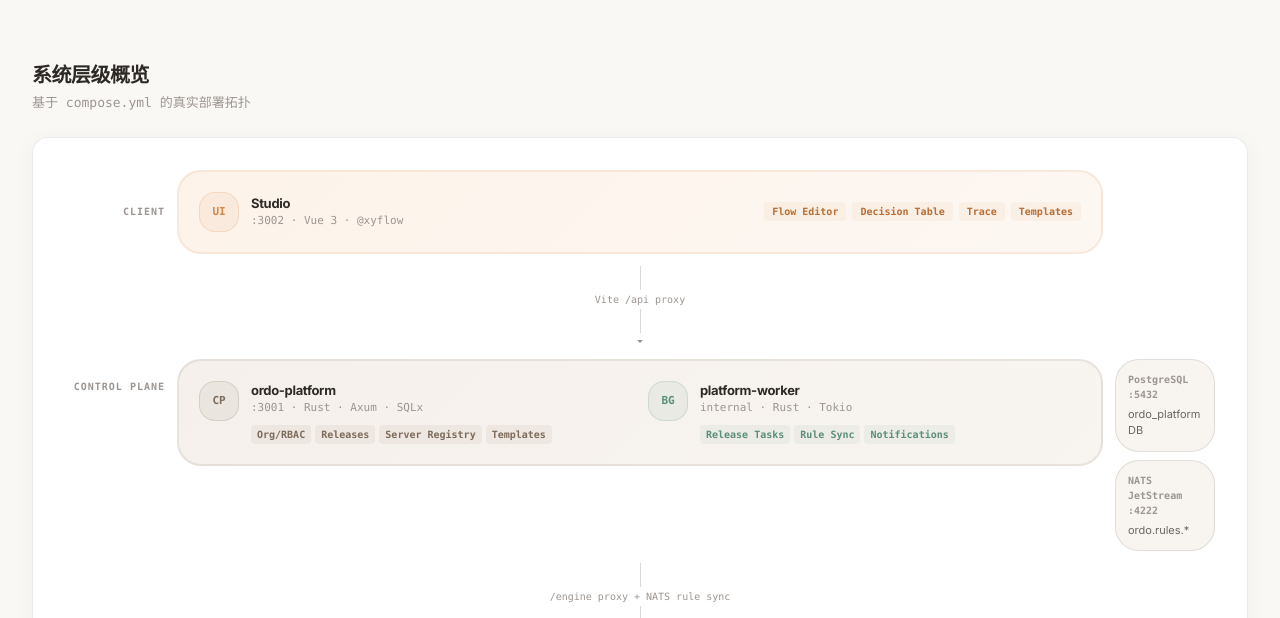
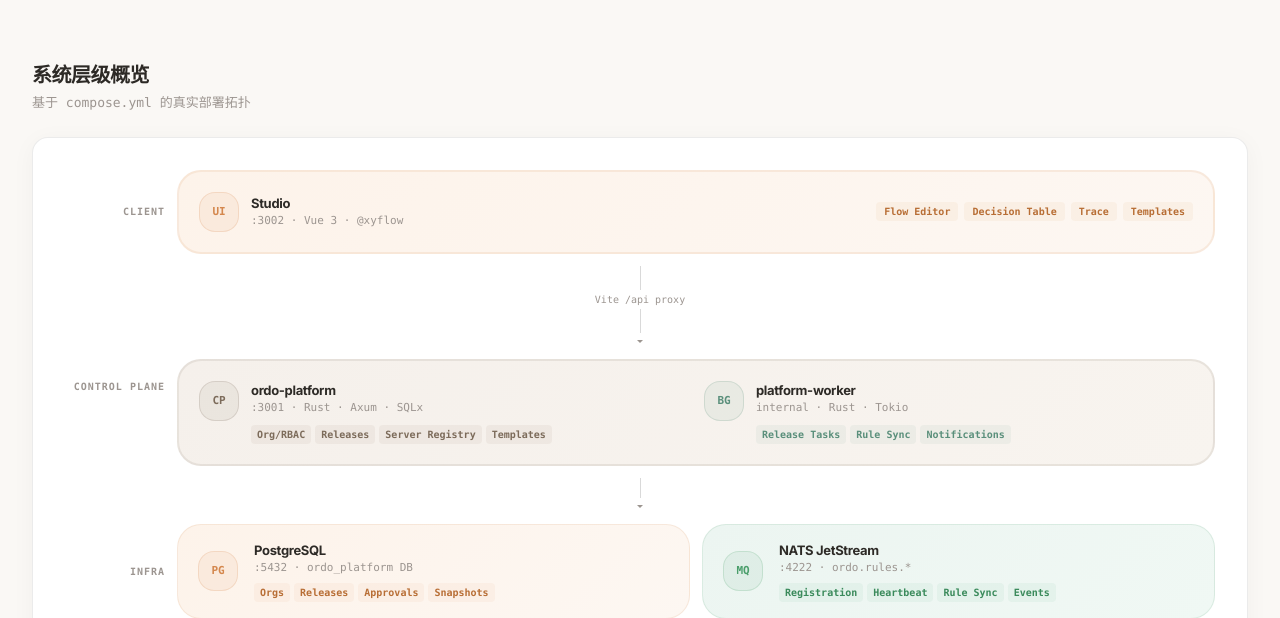
Before and after one commit to Pama-Lee/Ordo-Web, an Astro site: page /architecture in a window 1280 px wide. Shown: the part 334-952 px from the top of the page. Built offline with nearby package versions, Linux system fonts and the light colour scheme; Astro itself is replaced by a stand-in of ours; a web font is replaced by a local one.

Commit message:
Fix diagram layout: move infra into full-width row

```diff
--- a/src/components/ArchitectureShowcase.astro
+++ b/src/components/ArchitectureShowcase.astro
@@ -391,12 +391,11 @@
         <!-- 3-layer visual diagram -->
         <div class="flex flex-col gap-3">
 
-          <!-- Layer label strip -->
-          <div class="grid grid-cols-1 lg:grid-cols-[100px_1fr_100px] gap-3 items-center">
+          <!-- Client layer: Studio -->
+          <div class="grid grid-cols-1 lg:grid-cols-[100px_1fr] gap-3 items-center">
             <div class="hidden lg:flex items-center justify-end">
               <span class="text-[10px] font-mono font-semibold text-[#9C9590] uppercase tracking-widest">Client</span>
             </div>
-            <!-- Studio -->
             <div class="relative rounded-xl border-2 p-5" style="border-color: #D4874D20; background: linear-gradient(135deg, #fdf3ea, #fdf7f2);">
               <div class="flex flex-col sm:flex-row sm:items-center sm:justify-between gap-3">
                 <div class="flex items-center gap-3">
@@ -414,7 +413,6 @@
                 </div>
               </div>
             </div>
-            <div class="hidden lg:block"></div>
           </div>
 
           <!-- Arrow down -->
@@ -428,7 +426,7 @@
           </div>
 
           <!-- Control Plane row -->
-          <div class="grid grid-cols-1 lg:grid-cols-[100px_1fr_100px] gap-3 items-start">
+          <div class="grid grid-cols-1 lg:grid-cols-[100px_1fr] gap-3 items-start">
             <div class="hidden lg:flex items-center justify-end pt-5">
               <span class="text-[10px] font-mono font-semibold text-[#9C9590] uppercase tracking-widest">Control Plane</span>
             </div>
@@ -464,15 +462,51 @@
                 </div>
               </div>
             </div>
-            <!-- Right: infra column -->
-            <div class="flex flex-col gap-2">
-              <div class="rounded-xl border p-3" style="border-color: #9C959040; background: #f8f5f0;">
-                <div class="text-[10px] font-mono font-bold text-[#9C9590] mb-1">PostgreSQL :5432</div>
-                <div class="text-[11px] text-[#6B6560]">ordo_platform DB</div>
+          </div>
+
+          <!-- Arrow down -->
+          <div class="flex justify-center">
+            <div class="flex flex-col items-center gap-0.5">
+              <div class="h-5 w-px bg-black/15"></div>
+              <svg class="h-3 w-3 text-[#9C9590]" fill="currentColor" viewBox="0 0 24 24"><path d="M12 16l-6-6h12z"/></svg>
+            </div>
+          </div>
+
+          <!-- Infrastructure row -->
+          <div class="grid grid-cols-1 lg:grid-cols-[100px_1fr] gap-3 items-center">
+            <div class="hidden lg:flex items-center justify-end">
+              <span class="text-[10px] font-mono font-semibold text-[#9C9590] uppercase tracking-widest">Infra</span>
+            </div>
+            <div class="grid grid-cols-1 md:grid-cols-2 gap-3">
+              <!-- PostgreSQL -->
+              <div class="flex items-center gap-4 rounded-xl border px-5 py-4"
+                style="border-color: #D4874D22; background: linear-gradient(135deg, #fdf3ea, #fdf7f2);">
+                <div class="h-10 w-10 rounded-lg flex items-center justify-center shrink-0 font-mono font-bold text-[11px]"
+                  style="background: #D4874D15; border: 1px solid #D4874D30; color: #D4874D;">PG</div>
+                <div class="min-w-0">
+                  <div class="text-[13px] font-bold text-[#2D2A26] tracking-tight">PostgreSQL</div>
+                  <div class="text-[11px] font-mono text-[#9C9590]">:5432 · ordo_platform DB</div>
+                  <div class="flex flex-wrap gap-1 mt-1.5">
+                    {['Orgs', 'Releases', 'Approvals', 'Snapshots'].map(t => (
+                      <span class="px-1.5 py-0.5 rounded text-[10px] font-mono font-semibold" style="background: #D4874D10; color: #B86E35;">{t}</span>
+                    ))}
+                  </div>
+                </div>
               </div>
-              <div class="rounded-xl border p-3" style="border-color: #9C959040; background: #f8f5f0;">
-                <div class="text-[10px] font-mono font-bold text-[#9C9590] mb-1">NATS JetStream :4222</div>
-                <div class="text-[11px] text-[#6B6560]">ordo.rules.*</div>
+              <!-- NATS -->
+              <div class="flex items-center gap-4 rounded-xl border px-5 py-4"
+                style="border-color: #4A9E6B22; background: linear-gradient(135deg, #ecf5f1, #f0f8f4);">
+                <div class="h-10 w-10 rounded-lg flex items-center justify-center shrink-0 font-mono font-bold text-[11px]"
+                  style="background: #4A9E6B15; border: 1px solid #4A9E6B30; color: #4A9E6B;">MQ</div>
+                <div class="min-w-0">
+                  <div class="text-[13px] font-bold text-[#2D2A26] tracking-tight">NATS JetStream</div>
+                  <div class="text-[11px] font-mono text-[#9C9590]">:4222 · ordo.rules.*</div>
+                  <div class="flex flex-wrap gap-1 mt-1.5">
+                    {['Registration', 'Heartbeat', 'Rule Sync', 'Events'].map(t => (
+                      <span class="px-1.5 py-0.5 rounded text-[10px] font-mono font-semibold" style="background: #4A9E6B10; color: #3A8A5B;">{t}</span>
+                    ))}
+                  </div>
+                </div>
               </div>
             </div>
           </div>
@@ -480,15 +514,15 @@
           <!-- Arrow down -->
           <div class="flex justify-center">
             <div class="flex flex-col items-center gap-0.5">
-              <div class="h-6 w-px bg-black/15"></div>
-              <span class="text-[10px] font-mono text-[#9C9590]">/engine proxy + NATS rule sync</span>
-              <div class="h-6 w-px bg-black/15"></div>
+              <div class="h-5 w-px bg-black/15"></div>
+              <span class="text-[10px] font-mono text-[#9C9590]">/engine proxy · NATS rule sync</span>
+              <div class="h-5 w-px bg-black/15"></div>
               <svg class="h-3 w-3 text-[#9C9590]" fill="currentColor" viewBox="0 0 24 24"><path d="M12 16l-6-6h12z"/></svg>
             </div>
           </div>
 
           <!-- Execution layer -->
-          <div class="grid grid-cols-1 lg:grid-cols-[100px_1fr_100px] gap-3 items-center">
+          <div class="grid grid-cols-1 lg:grid-cols-[100px_1fr] gap-3 items-center">
             <div class="hidden lg:flex items-center justify-end">
               <span class="text-[10px] font-mono font-semibold text-[#9C9590] uppercase tracking-widest">Engine</span>
             </div>
@@ -509,7 +543,6 @@
                 </div>
               </div>
             </div>
-            <div class="hidden lg:block"></div>
           </div>
 
         </div>
```
